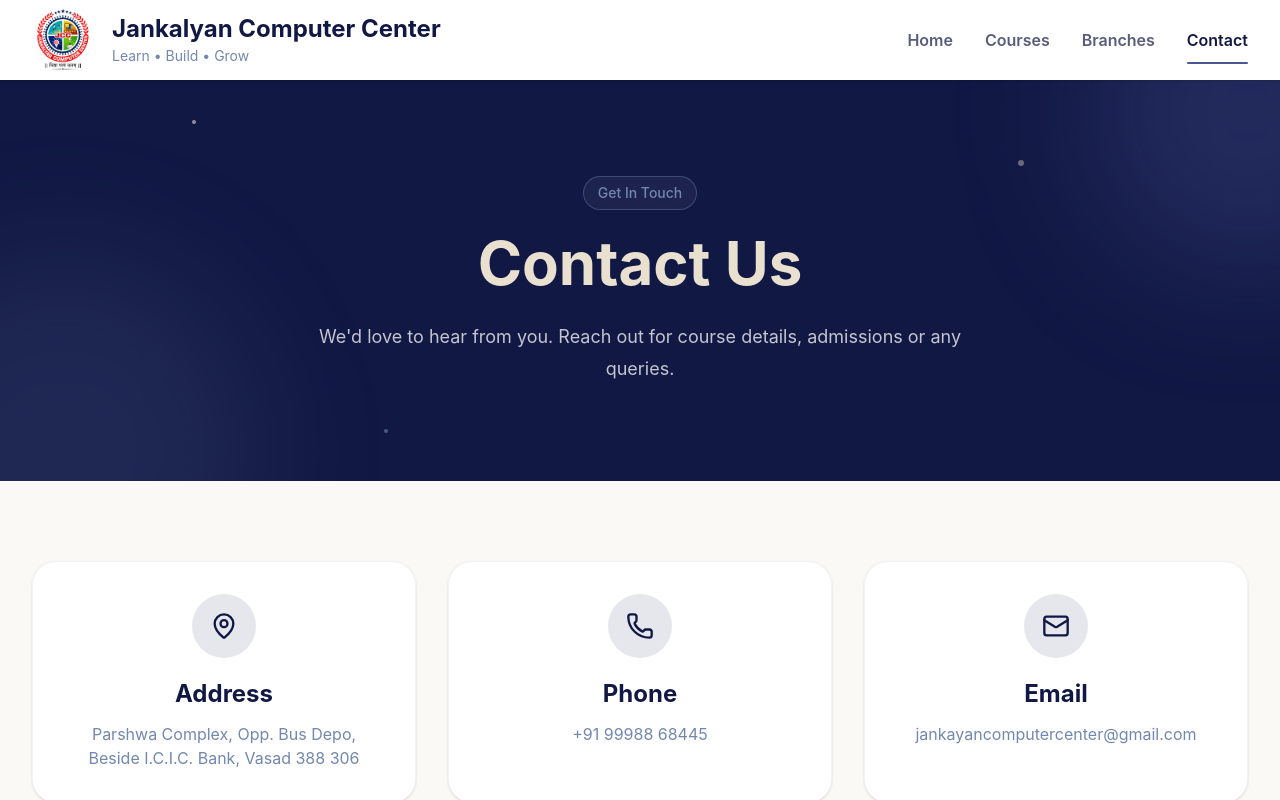
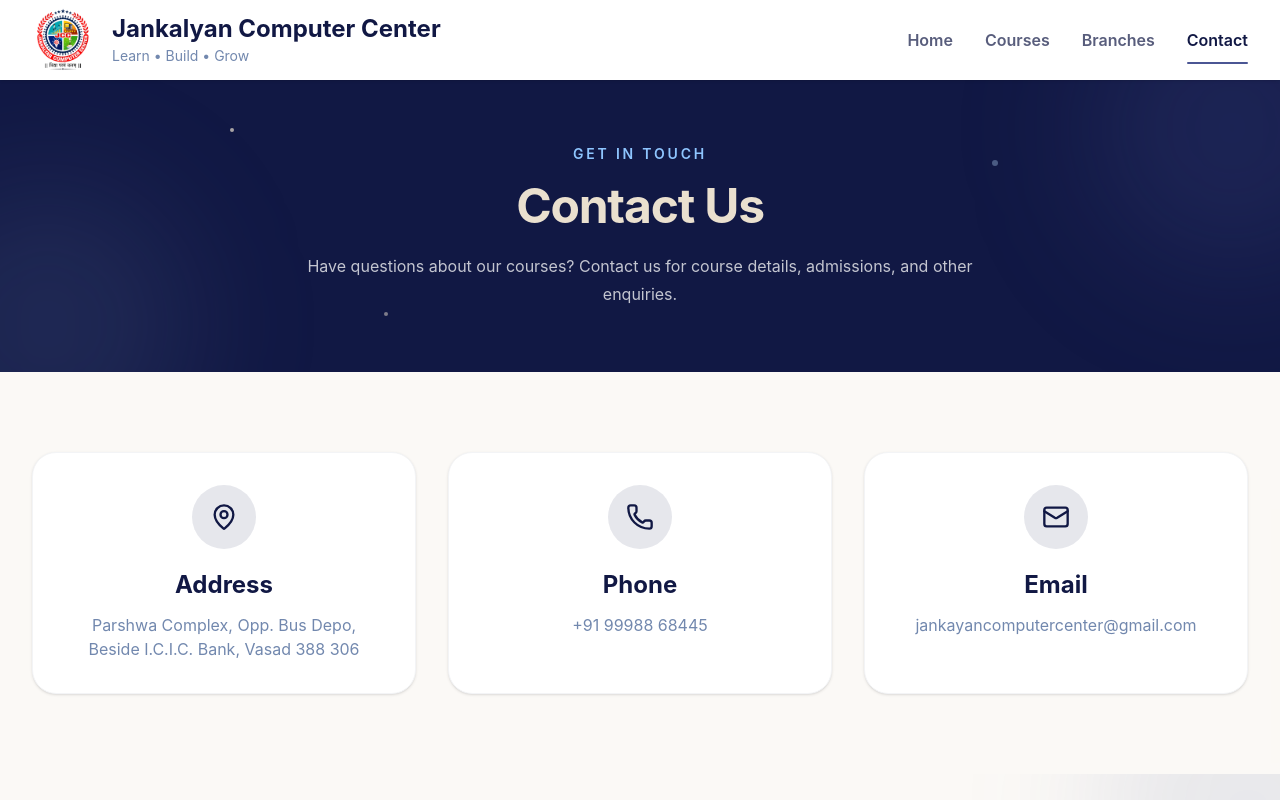
Before and after one commit to vatsalpatel-bit/Computer-academy, a React (Vite) app in the folder client/: page /contact in a window 1280 px wide. Shown: the top 800 px of the page. Built offline with nearby package versions, Linux system fonts and the light colour scheme.

Commit message:
modify all banners

```diff
--- a/client/src/components/student/contact/ContactBanner.jsx
+++ b/client/src/components/student/contact/ContactBanner.jsx
@@ -1,109 +1,31 @@
 const ContactBanner = () => {
   return (
-    <section
-      className="
-        relative
-        overflow-hidden
-        bg-[#111844]
-        py-16
-        sm:py-20
-        lg:py-24
-      "
-    >
-      {/* Subtle galaxy glow */}
-      <div
-        className="
-          absolute
-          -top-32
-          -right-32
-          w-80
-          h-80
-          rounded-full
-          bg-[#4B5694]/30
-          blur-3xl
-        "
-      />
+    <section className="relative overflow-hidden bg-[#111844]">
+      {/* Subtle Galaxy Glow */}
+      <div className="absolute -top-24 -right-24 h-72 w-72 rounded-full bg-[#4B5694]/20 blur-3xl" />
+      <div className="absolute -bottom-24 -left-24 h-72 w-72 rounded-full bg-[#7288AE]/15 blur-3xl" />
 
-      <div
-        className="
-          absolute
-          -bottom-40
-          -left-32
-          w-96
-          h-96
-          rounded-full
-          bg-[#7288AE]/15
-          blur-3xl
-        "
-      />
-
-      {/* Small stars */}
-      <span className="absolute top-10 left-[15%] w-1 h-1 rounded-full bg-[#EAE0CF]/60" />
-      <span className="absolute top-20 right-[20%] w-1.5 h-1.5 rounded-full bg-[#EAE0CF]/40" />
-      <span className="absolute bottom-12 left-[30%] w-1 h-1 rounded-full bg-[#7288AE]/60" />
+      {/* Small Stars */}
+      <span className="absolute left-[18%] top-12 h-1 w-1 rounded-full bg-[#EAE0CF] opacity-70" />
+      <span className="absolute right-[22%] top-20 h-1.5 w-1.5 rounded-full bg-[#7288AE] opacity-60" />
+      <span className="absolute bottom-14 left-[30%] h-1 w-1 rounded-full bg-[#EAE0CF] opacity-50" />
 
       {/* Content */}
-      <div
-        className="
-          relative
-          z-10
-          max-w-7xl
-          mx-auto
-          px-5
-          sm:px-6
-          text-center
-        "
-      >
-        {/* Small label */}
-        <span
-          className="
-            inline-block
-            mb-4
-            px-3.5
-            py-1.5
-            rounded-full
-            border
-            border-[#7288AE]/40
-            bg-white/5
-            text-[#7288AE]
-            text-xs
-            sm:text-sm
-            font-medium
-          "
-        >
+      <div className="relative z-10 mx-auto flex min-h-[220px] max-w-7xl flex-col items-center justify-center px-4 py-12 text-center sm:min-h-[260px] sm:px-6 sm:py-16">
+        {/* Label */}
+        <span className="mb-3 inline-block text-xs font-semibold uppercase tracking-[0.2em] text-blue-300 sm:text-sm">
           Get In Touch
         </span>
 
         {/* Heading */}
-        <h1
-          className="
-            text-4xl
-            sm:text-5xl
-            lg:text-6xl
-            font-bold
-            leading-tight
-            text-[#EAE0CF]
-          "
-        >
+        <h1 className="text-3xl font-bold leading-tight tracking-tight text-[#EAE0CF] sm:text-4xl lg:text-5xl">
           Contact Us
         </h1>
 
         {/* Description */}
-        <p
-          className="
-            mt-4
-            sm:mt-5
-            text-sm
-            sm:text-base
-            lg:text-lg
-            leading-6
-            sm:leading-8
-            text-white/75
-            max-w-2xl
-            mx-auto
-          "
-        >
-          We'd love to hear from you. Reach out for course details, admissions or any queries.
+        <p className="mx-auto mt-4 max-w-2xl text-sm leading-6 text-white/75 sm:text-base sm:leading-7">
+          Have questions about our courses? Contact us for course details,
+          admissions, and other enquiries.
         </p>
       </div>
     </section>
--- a/client/src/components/student/courseDetails/ViewPage.jsx
+++ b/client/src/components/student/courseDetails/ViewPage.jsx
@@ -92,109 +92,57 @@
 
   return (
     <main className="bg-white">
+
       {/* =====================================================
           HERO
       ===================================================== */}
-      <section className="relative bg-[#111844] overflow-hidden">
-        <div className="max-w-7xl mx-auto px-4 sm:px-6 lg:px-8">
-          <div className="py-12 sm:py-16 lg:py-20">
-            {/* Back */}
+
+      <section className="relative overflow-hidden bg-[#111844]">
+        {/* Subtle Galaxy Glow */}
+        <div className="absolute -top-24 -right-24 h-72 w-72 rounded-full bg-[#4B5694]/20 blur-3xl" />
+        <div className="absolute -bottom-24 -left-24 h-72 w-72 rounded-full bg-[#7288AE]/15 blur-3xl" />
+
+        {/* Small Stars */}
+        <span className="absolute left-[18%] top-12 h-1 w-1 rounded-full bg-[#EAE0CF] opacity-70" />
+        <span className="absolute right-[22%] top-20 h-1.5 w-1.5 rounded-full bg-[#7288AE] opacity-60" />
+        <span className="absolute bottom-14 left-[30%] h-1 w-1 rounded-full bg-[#EAE0CF] opacity-50" />
+
+        <div className="relative z-10 mx-auto max-w-7xl px-4 py-12 sm:px-6 sm:py-16 lg:px-8">
+          {/* Back Button */}
           <button
             onClick={() => navigate(-1)}
-              className="
-                inline-flex items-center gap-2
-                text-white/70
-                hover:text-white
-                text-sm
-                font-medium
-                transition
-              "
+            className="inline-flex items-center gap-2 text-sm font-medium text-white/70 transition hover:text-white"
           >
             <ArrowLeft size={17} />
             Back
           </button>
 
           {/* Hero Content */}
-            <div className="mt-8 sm:mt-10 max-w-4xl">
-              <span
-                className="
-                inline-flex
-                px-3 py-1.5
-                rounded-full
-                bg-white/10
-                border border-white/10
-                text-[#EAE0CF]
-                text-xs sm:text-sm
-                font-semibold
-              "
-              >
+          <div className="mt-6 max-w-4xl">
+            {/* Label */}
+            <span className="mb-3 inline-block text-xs font-semibold uppercase tracking-[0.2em] text-blue-300 sm:text-sm">
               Professional Course
             </span>
 
-              <h1
-                className="
-                mt-5
-                text-3xl sm:text-4xl lg:text-5xl
-                font-bold
-                text-white
-                leading-tight
-              "
-              >
+            {/* Heading */}
+            <h1 className="text-3xl font-bold leading-tight tracking-tight text-[#EAE0CF] sm:text-4xl lg:text-5xl">
               {course.title}
             </h1>
 
-              <p
-                className="
-                mt-5
-                max-w-3xl
-                text-sm sm:text-base lg:text-lg
-                text-white/65
-                leading-6 sm:leading-7
-              "
-              >
+            {/* Description */}
+            <p className="mt-4 max-w-2xl text-sm leading-6 text-white/75 sm:text-base sm:leading-7">
               {course.description}
             </p>
 
-              {/* Hero Actions */}
-              <div className="mt-7 flex flex-col sm:flex-row gap-3">
+            {/* Contact Button */}
+            <div className="mt-6 flex flex-col gap-3 sm:flex-row">
               <button
                 onClick={() => navigate('/contact')}
-                  className="
-                    inline-flex
-                    items-center
-                    justify-center
-                    gap-2
-                    px-6
-                    py-3.5
-                    rounded-xl
-                    bg-red-600
-                    hover:bg-red-700
-                    text-white
-                    text-sm sm:text-base
-                    font-semibold
-                    transition
-                  "
+                className="inline-flex items-center justify-center gap-2 rounded-xl bg-red-600 px-6 py-3 text-sm font-semibold text-white transition hover:bg-red-700 sm:text-base"
               >
-                  Contact
+                Contact Us
                 <ArrowRight size={17} />
               </button>
-
-                {/* <div
-                  className="
-                  flex items-center justify-center
-                  px-6 py-3.5
-                  rounded-xl
-                  bg-white/5
-                  border border-white/10
-                  text-white
-                "
-                >
-                  <IndianRupee size={18} className="mr-1 text-[#EAE0CF]" />
-                  <span className="text-lg font-bold">{course.fees}</span>
-
-                  <span className="ml-1 text-sm text-white/50">course fee</span>
-                </div> */}
-              </div>
             </div>
           </div>
         </div>
@@ -203,6 +151,7 @@
       {/* =====================================================
           COURSE OVERVIEW
       ===================================================== */}
+
       <section className="py-12 sm:py-16 lg:py-20 bg-[#F5F6FA]">
         <div className="max-w-7xl mx-auto px-4 sm:px-6 lg:px-8">
           {/* Section Header */}
--- a/client/src/components/student/courses/CourseBanner.jsx
+++ b/client/src/components/student/courses/CourseBanner.jsx
@@ -1,71 +1,30 @@
 const CourseBanner = () => {
   return (
-    <section
-      className="
-        bg-[#111844]
-        py-14
-        sm:py-16
-        lg:py-20
-      "
-    >
-      <div
-        className="
-          max-w-7xl
-          mx-auto
-          px-5
-          sm:px-6
-          lg:px-8
-          text-center
-          text-white
-        "
-      >
+    <section className="relative overflow-hidden bg-[#111844]">
+      {/* Galaxy Glow */}
+      <div className="absolute -top-24 -right-24 h-72 w-72 rounded-full bg-[#4B5694]/20 blur-3xl" />
+      <div className="absolute -bottom-24 -left-24 h-72 w-72 rounded-full bg-[#7288AE]/15 blur-3xl" />
+
+      {/* Small Stars */}
+      <span className="absolute left-[18%] top-12 h-1 w-1 rounded-full bg-[#EAE0CF] opacity-70" />
+      <span className="absolute right-[22%] top-20 h-1.5 w-1.5 rounded-full bg-[#7288AE] opacity-60" />
+      <span className="absolute bottom-14 left-[30%] h-1 w-1 rounded-full bg-[#EAE0CF] opacity-50" />
+
+      <div className="relative z-10 mx-auto max-w-7xl px-4 py-12 text-center sm:px-6 sm:py-16 lg:px-8">
         {/* Small Label */}
-        <p
-          className="
-            text-xs
-            sm:text-sm
-            font-semibold
-            tracking-widest
-            uppercase
-            text-[#7288AE]
-            mb-3
-          "
-        >
+        <p className="mb-3 text-xs font-semibold uppercase tracking-[0.2em] text-blue-300 sm:text-sm">
           Learn & Grow
         </p>
 
         {/* Heading */}
-        <h1
-          className="
-            text-3xl
-            sm:text-4xl
-            lg:text-5xl
-            font-bold
-            text-[#EAE0CF]
-            leading-tight
-          "
-        >
+        <h1 className="text-3xl font-bold leading-tight tracking-tight text-[#EAE0CF] sm:text-4xl lg:text-5xl">
           Our Courses
         </h1>
 
         {/* Description */}
-        <p
-          className="
-            mt-4
-            sm:mt-5
-            text-sm
-            sm:text-base
-            lg:text-lg
-            text-white/75
-            leading-6
-            sm:leading-7
-            max-w-2xl
-            mx-auto
-          "
-        >
+        <p className="mx-auto mt-4 max-w-2xl text-sm leading-6 text-white/75 sm:leading-7 sm:text-base">
           Learn practical computer skills through a wide range of courses and
           guided training.
-
         </p>
       </div>
     </section>
```
Also changed, not shown: client/src/components/student/branches/BranchBanner.jsx (+12 -33 lines). Lines whose indentation alone changed are shown as unchanged.
